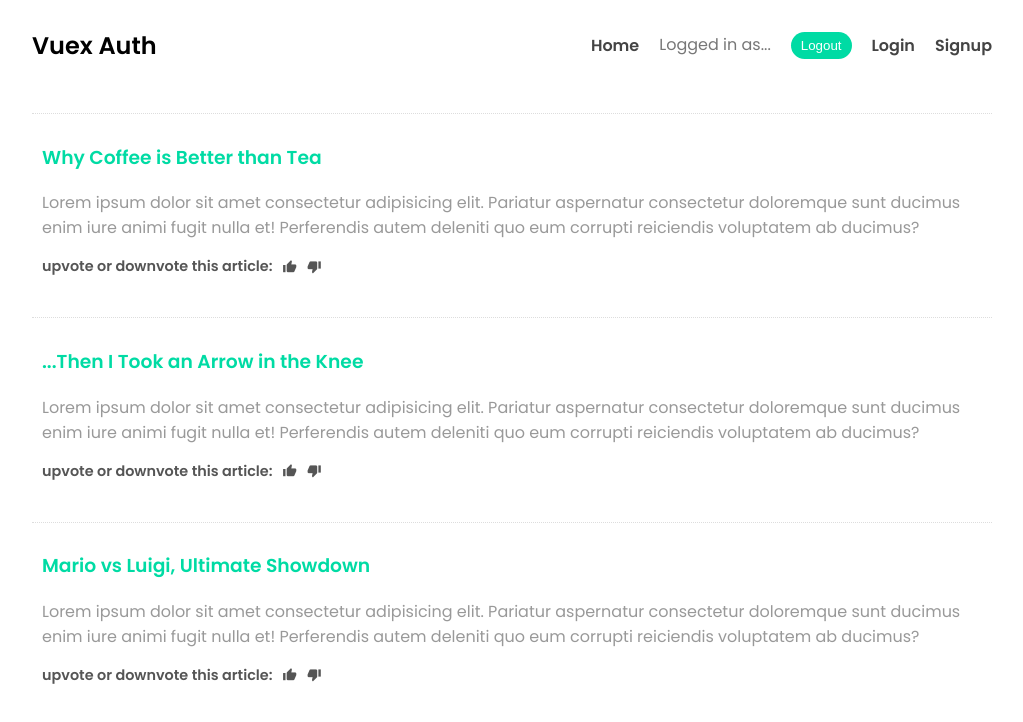
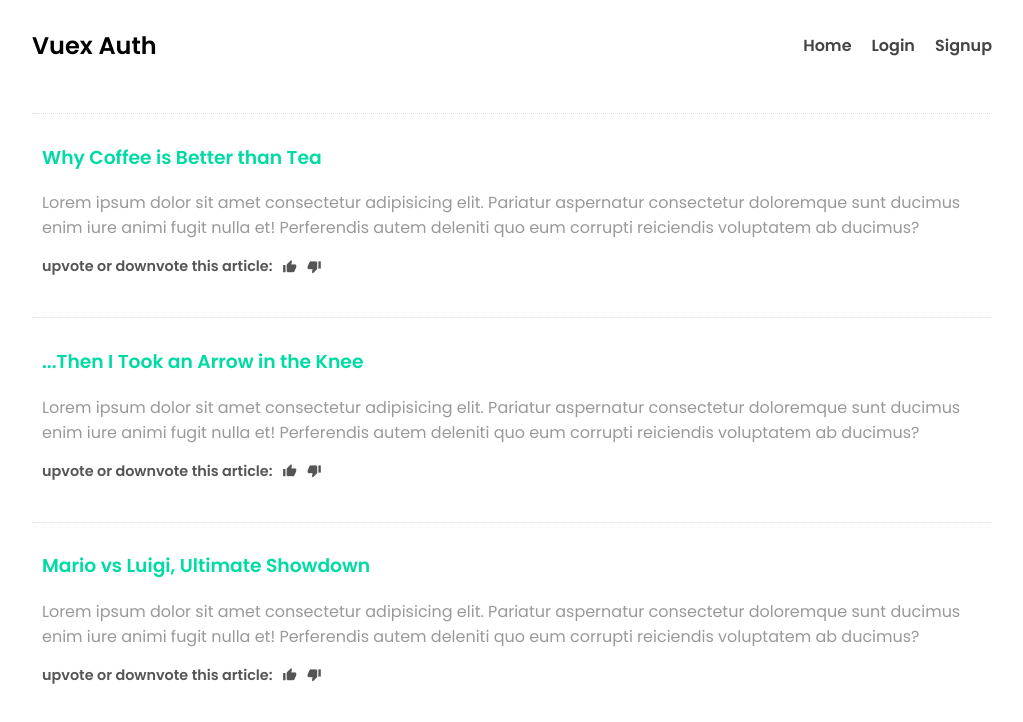
Before and after one commit to lbertoncello/vuex-4-firebase-auth, a Vue app: page / in a window 1280 px wide. Shown: the top 722 px of the page, without its empty margins (128-1151 px from the left). Built offline with nearby package versions, Linux system fonts and the light colour scheme.

Commit message:
refactor(Navbar): change what is shown depending on whether the user is logged in or not

```diff
--- a/src/components/Navbar.vue
+++ b/src/components/Navbar.vue
@@ -6,12 +6,12 @@
       <router-link to="/">Home</router-link>
     </div>
     <!-- for logged in users -->
-    <div>
-      <span>Logged in as...</span>
+    <div v-if="user">
+      <span>Logged in as {{ user.email }}</span>
       <button @click="handleClick">Logout</button>
     </div>
     <!-- for logged out users -->
-    <div>
+    <div v-if="!user">
       <router-link to="/login">Login</router-link>
       <router-link to="/signup">Signup</router-link>
     </div>
@@ -19,6 +19,7 @@
 </template>
 
 <script>
+import { computed } from 'vue'
 import { useStore } from 'vuex'
 
 export default {
@@ -29,7 +30,10 @@
       store.dispatch('logout')
     }
 
-    return { handleClick }
+    return {
+      user: computed(() => store.state.user),
+      handleClick
+    }
   }
 }
 </script>
```
